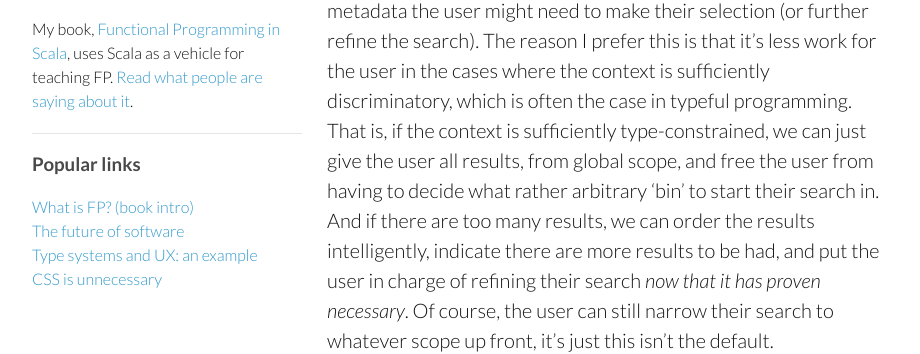
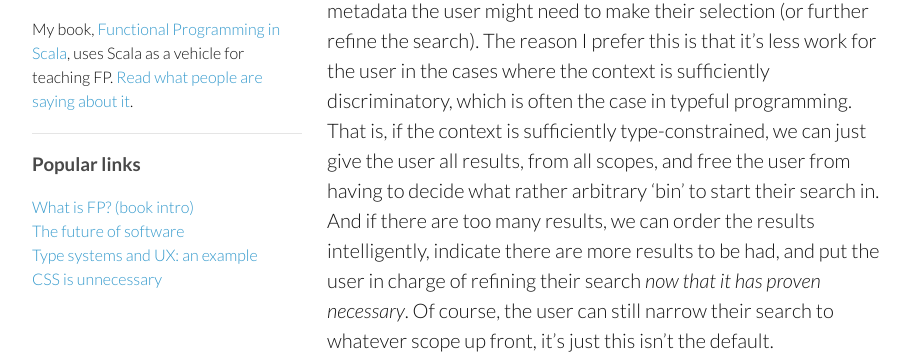
Before and after one commit to pchiusano/pchiusano.github.io, a Jekyll site: the page built from _posts/2015-02-23-unison-update3.markdown, in a window 1280 px wide and 900 px high, scrolled down 2086 px. Shown: the part 395-749 px from the top of the window, without its empty margins (178-1098 px from the left). Built offline with Jekyll 4.4.1, drawn with Linux system fonts in a browser that asks for light colours; comment, search, counter and statistics services are not loaded; some of the changed text lies outside the part shown.

Commit message:
Update 2015-02-23-unison-update3.markdown

```diff
--- a/_posts/2015-02-23-unison-update3.markdown
+++ b/_posts/2015-02-23-unison-update3.markdown
@@ -26,6 +26,6 @@ The current type and the admissible type can coincide, though it will always be
 
 [Last week](/2015-02-13/unison-update2.html) I gave a proposed interaction for how to search for terms at more global scope. I suggested that if the explorer is open, adding a `?` to the front the the search string will increase the search to include global scope. And we could imagine having some other syntax to control the scope of search, to, say, only terms defined in the current _panel_, or constrained to some _package_, where a package is just some metadata which points to a bag of terms.
 
-While it might be nice to have the ability to define the scope more precisely, I actually think it's a better user experience to just make the default scope include _everything_, and simply _display_ any relevant metadata the user might need to make their selection (or further refine the search). The reason I prefer this is that it's less work for the user in the cases where the context is sufficiently discriminatory, which is often the case in typeful programming. That is, if the context is sufficiently type-constrained, we can just give the user all results, from global scope, and free the user from having to decide what rather arbitrary 'bin' to start their search in. And if there are too many results, we can order the results intelligently, indicate there are more results to be had, and put the user in charge of refining their search _now that it has proven necessary_. Of course, the user can still narrow their search to whatever scope up front, it's just this isn't the default.
+While it might be nice to have the ability to define the scope more precisely, I actually think it's a better user experience to just make the default scope include _everything_, and simply _display_ any relevant metadata the user might need to make their selection (or further refine the search). The reason I prefer this is that it's less work for the user in the cases where the context is sufficiently discriminatory, which is often the case in typeful programming. That is, if the context is sufficiently type-constrained, we can just give the user all results, from all scopes, and free the user from having to decide what rather arbitrary 'bin' to start their search in. And if there are too many results, we can order the results intelligently, indicate there are more results to be had, and put the user in charge of refining their search _now that it has proven necessary_. Of course, the user can still narrow their search to whatever scope up front, it's just this isn't the default.
 
 That's all for now, more updates later this week.
```
